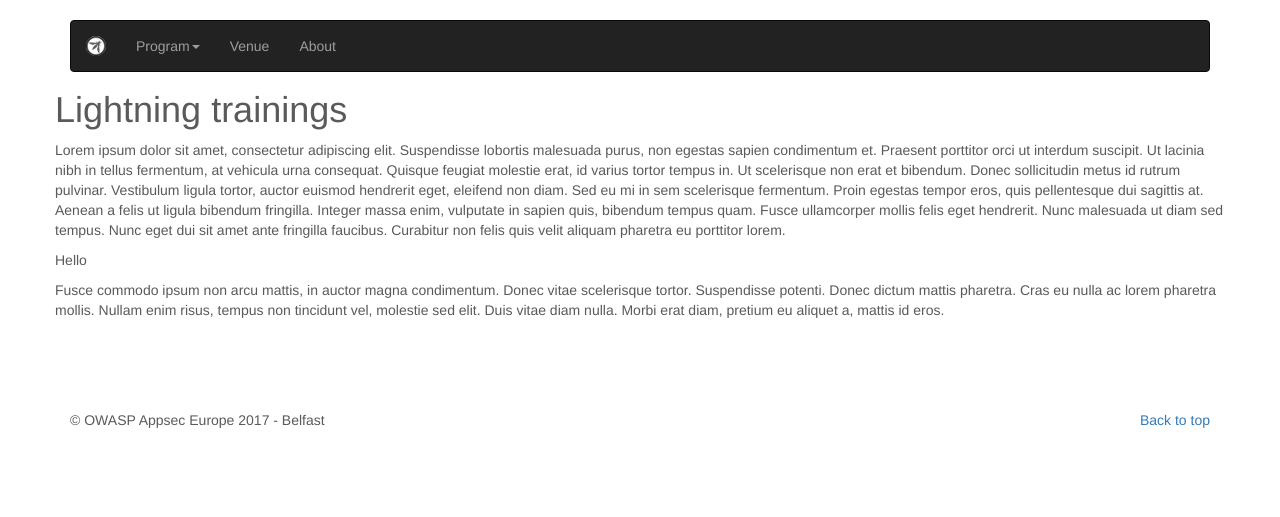
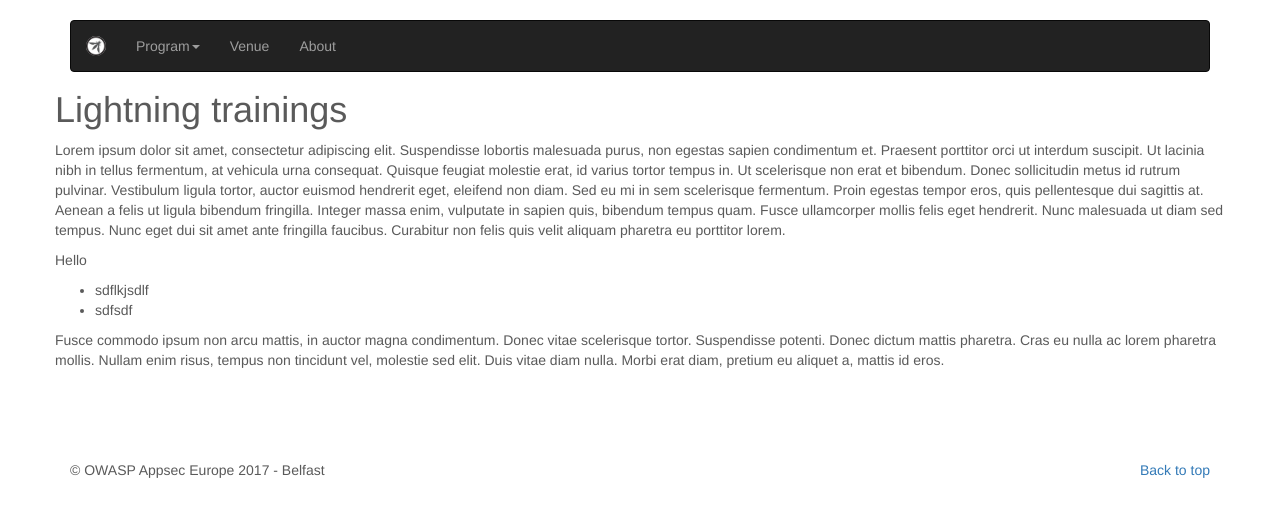
Before and after one commit to OWASP/AppSecEurope2017, a Jekyll site: the page built from program/lightning-trainings.md, in a window 1280 px wide. Shown: the top 517 px of the page. Built offline with Jekyll 4.4.1, drawn with Linux system fonts in a browser that asks for light colours.

Commit message:
Update lightning-trainings.md

```diff
--- a/program/lightning-trainings.md
+++ b/program/lightning-trainings.md
@@ -8,4 +8,7 @@ Lorem ipsum dolor sit amet, consectetur adipiscing elit. Suspendisse lobortis ma
 
 Hello
 
+* sdflkjsdlf
+* sdfsdf
+
 Fusce commodo ipsum non arcu mattis, in auctor magna condimentum. Donec vitae scelerisque tortor. Suspendisse potenti. Donec dictum mattis pharetra. Cras eu nulla ac lorem pharetra mollis. Nullam enim risus, tempus non tincidunt vel, molestie sed elit. Duis vitae diam nulla. Morbi erat diam, pretium eu aliquet a, mattis id eros.
```
